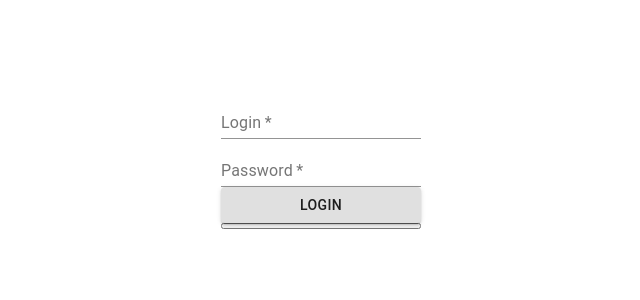
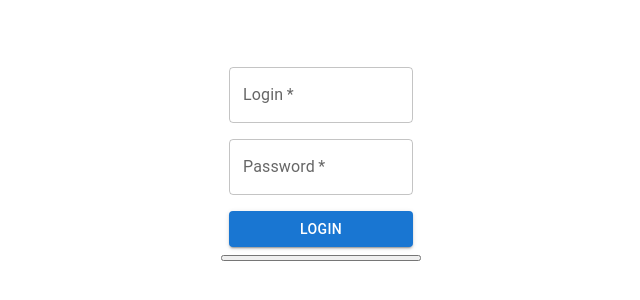
Before and after one commit to Dainese-AGV/Dtarankevich, a React app: page / in a window 1280 px wide. Shown: the part 256-556 px from the top of the page, without its empty margins (343-983 px from the left). Built offline with nearby package versions, Linux system fonts and the light colour scheme.

Commit message:
add-material

```diff
--- a/src/LoginPage.jsx
+++ b/src/LoginPage.jsx
@@ -8,6 +8,7 @@
   return <button {...props} />;
 }
 
+// eslint-disable-next-line no-unused-vars
 export default function LoginPage({ sting, ...otherProps}) {
   const formik = useFormik({
     initialValues: {
@@ -15,13 +16,14 @@
       password: "",
     },
     onSubmit: (values) => {
+      // eslint-disable-next-line no-alert
       alert(JSON.stringify(values, null, 2));
       formik.resetForm();
     },
     validateOnChange: false,
     validateOnBlur: true,
     validationSchema: object({
-      login: string().email("имейл не имейл"),
+      login: string().email("Введённое слово не соответствует Email"),
       password: string().required(),
     }),
   });
```
Also changed, not shown: package.json (+6 -1 lines), 1 other file (tests, documents, lock files or other folders).
